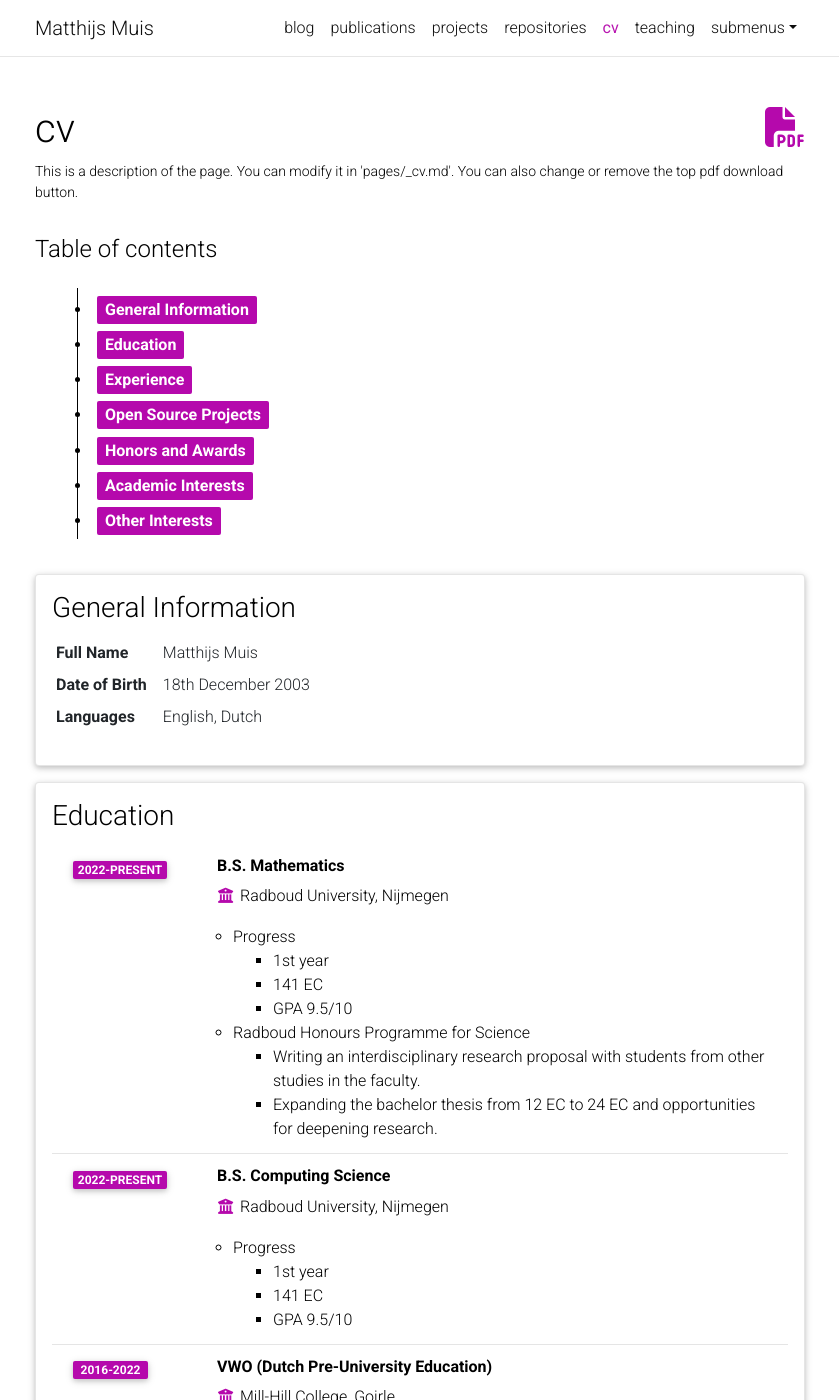
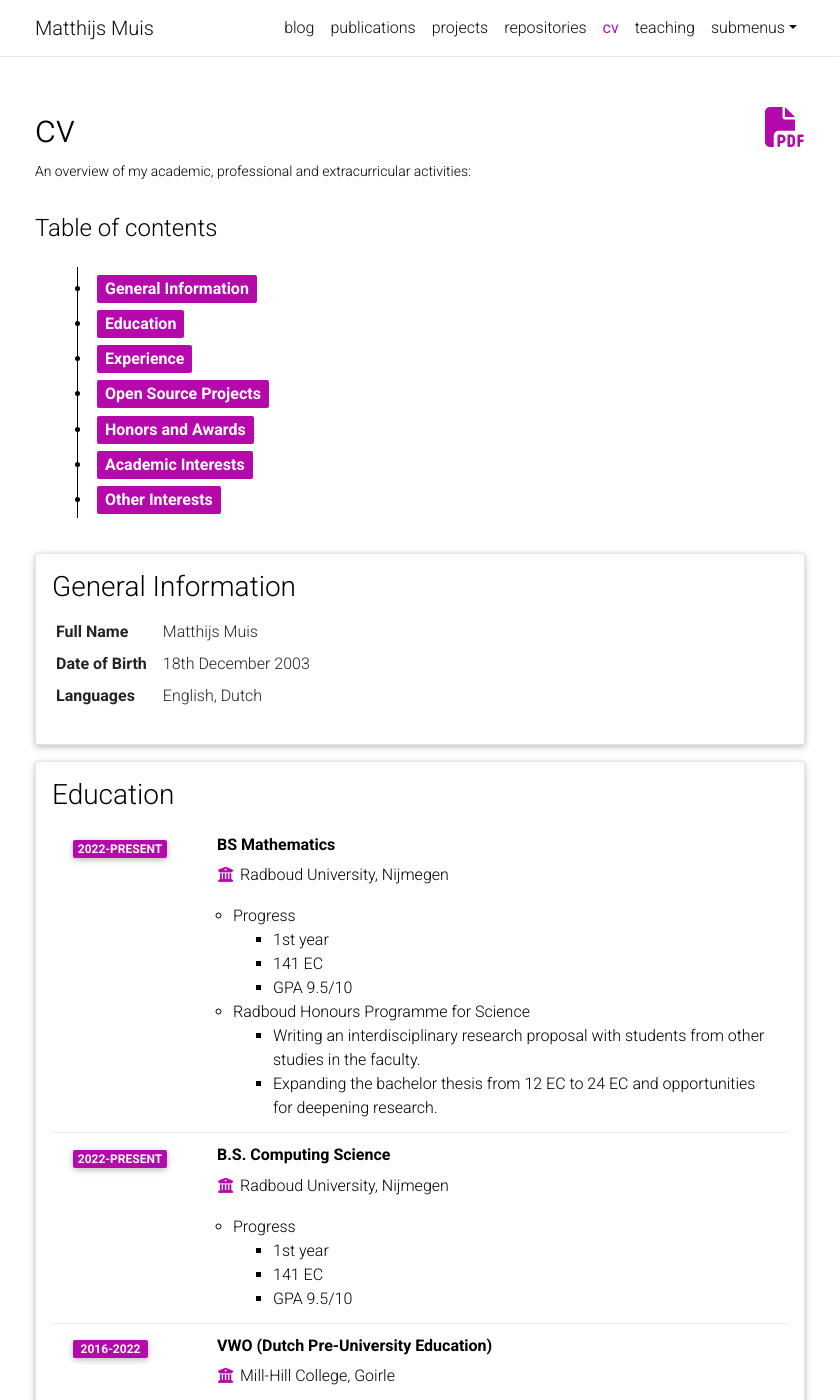
Before and after one commit to MatthijsMu/old-site, a Jekyll site: the page built from _pages/cv.md, in a window 1280 px wide and 1400 px high. Shown: the whole window, without its empty margins (220-1059 px from the left). Built offline with Jekyll 4.4.1, drawn with Linux system fonts in a browser that asks for light colours; comment, search, counter and statistics services are not loaded; a style sheet for code colours, icons or effects is not loaded.

Commit message:
cv description change

```diff
--- a/_data/cv.yml
+++ b/_data/cv.yml
@@ -11,7 +11,7 @@
 - title: Education
   type: time_table
   contents:
-    - title: B.S. Mathematics
+    - title: BS Mathematics
       institution: Radboud University, Nijmegen
       year: 2022-present
       description:
--- a/_pages/cv.md
+++ b/_pages/cv.md
@@ -5,5 +5,5 @@ title: cv
 nav: true
 nav_order: 4
 cv_pdf: example_pdf.pdf
-description: This is a description of the page. You can modify it in 'pages/_cv.md'. You can also change or remove the top pdf download button.
+description: "An overview of my academic, professional and extracurricular activities:"
 ---
```
